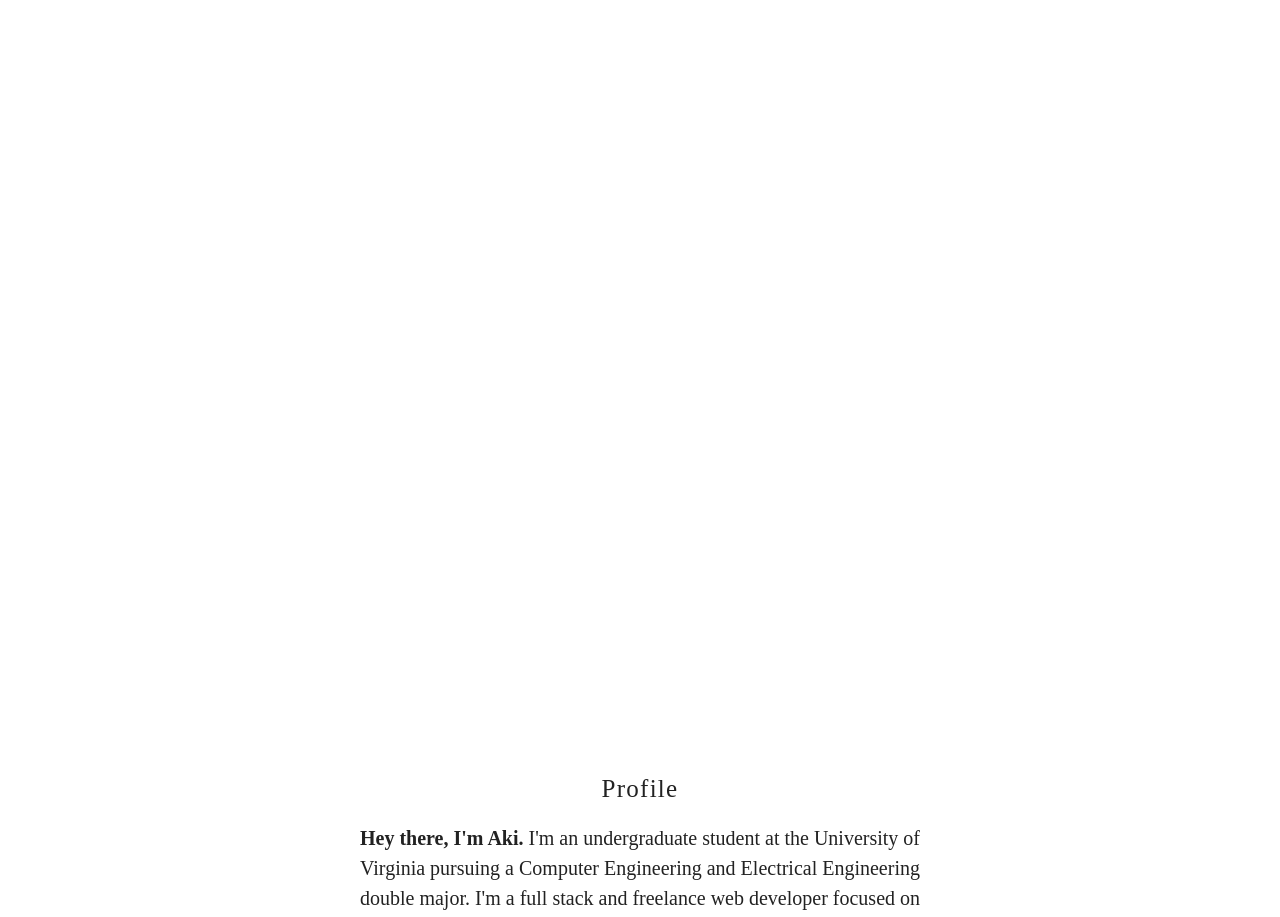
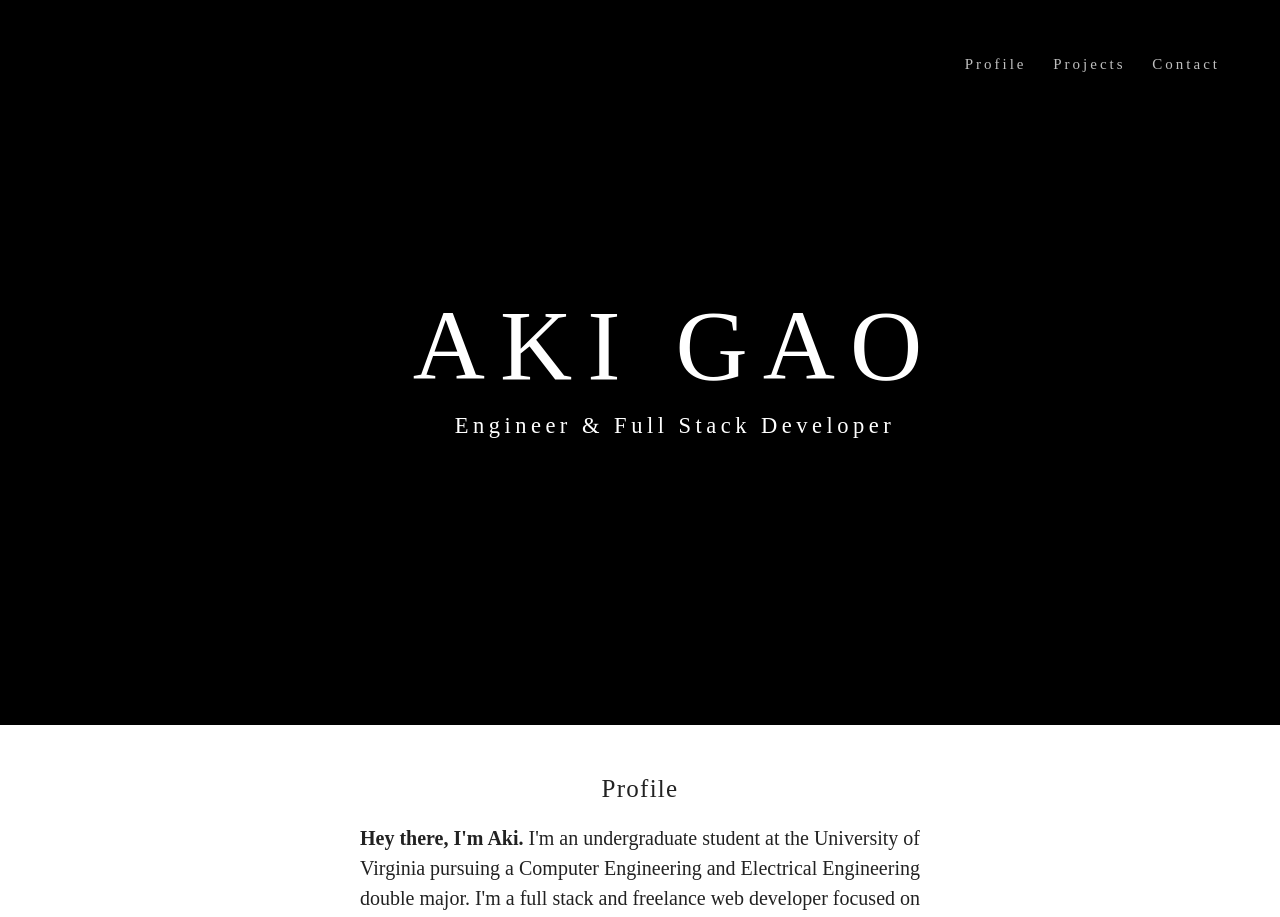
Before and after one commit to iknowhtml/iknowhtml, a Flask app: page / in a window 1280 px wide. Shown: the top 917 px of the page. Run offline with Flask 2, Linux system fonts and the light colour scheme; some libraries are stand-ins or nearby versions; some web fonts are replaced; grey boxes are pictures that could not be loaded.

Commit message:
changed background video, added background color to background video for introduction section

```diff
--- a/static/css/style.css
+++ b/static/css/style.css
@@ -43,6 +43,8 @@ body {
 
 .intro-background {
   height: 725px;
+  width: 100%;
+  background-color: black;
   -webkit-filter: grayscale(100%) brightness(50%);
   position: relative;
   overflow: hidden; }
@@ -51,14 +53,10 @@ body {
       height: 500px; } }
   .intro-background .background-video {
     position: absolute;
-    -webkit-transform: translate(-50%, -50%);
-    -moz-transform: translate(-50%, -50%);
-    -ms-transform: translate(-50%, -50%);
-    -o-transform: translate(-50%, -50%);
     transform: translate(-50%, -50%);
     left: 50%;
     top: 50%;
-    min-width: 100%;
+    min-width: 25%;
     min-height: 100%;
     width: auto;
     height: auto; }
--- a/static/css/style.scss
+++ b/static/css/style.scss
@@ -100,6 +100,8 @@ $intro-height-mobile: 500px;
 
 .intro-background {
   height: $intro-height;
+  width: 100%;
+    background-color: black;
   //background: url('/static/img/background.jpg') no-repeat center center;
   //background-position-x: 47%;
   -webkit-filter: grayscale(100%) brightness(50%);
@@ -113,14 +115,14 @@ $intro-height-mobile: 500px;
 
   .background-video{
     position: absolute;
-    -webkit-transform: translate(-50%, -50%);
-    -moz-transform: translate(-50%, -50%);
-    -ms-transform: translate(-50%, -50%);
-    -o-transform: translate(-50%, -50%);
+    //-webkit-transform: translate(-50%, -50%);
+    //-moz-transform: translate(-50%, -50%);
+    //-ms-transform: translate(-50%, -50%);
+    //-o-transform: translate(-50%, -50%);
     transform: translate(-50%, -50%);
     left: 50%;
     top: 50%;
-    min-width: 100%;
+    min-width: 25%;
     min-height: 100%;
     width: auto;
     height: auto;
```
Also changed, not shown: 2 other files.
